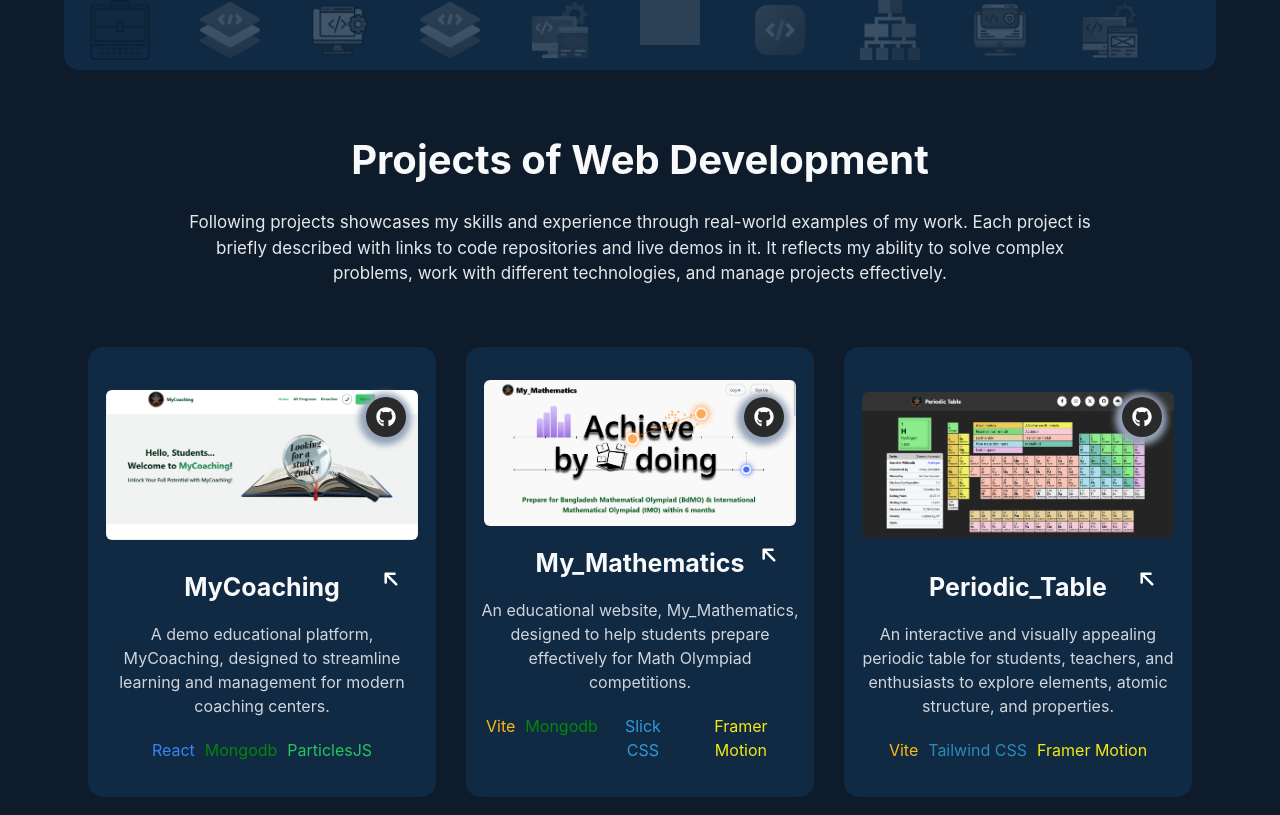
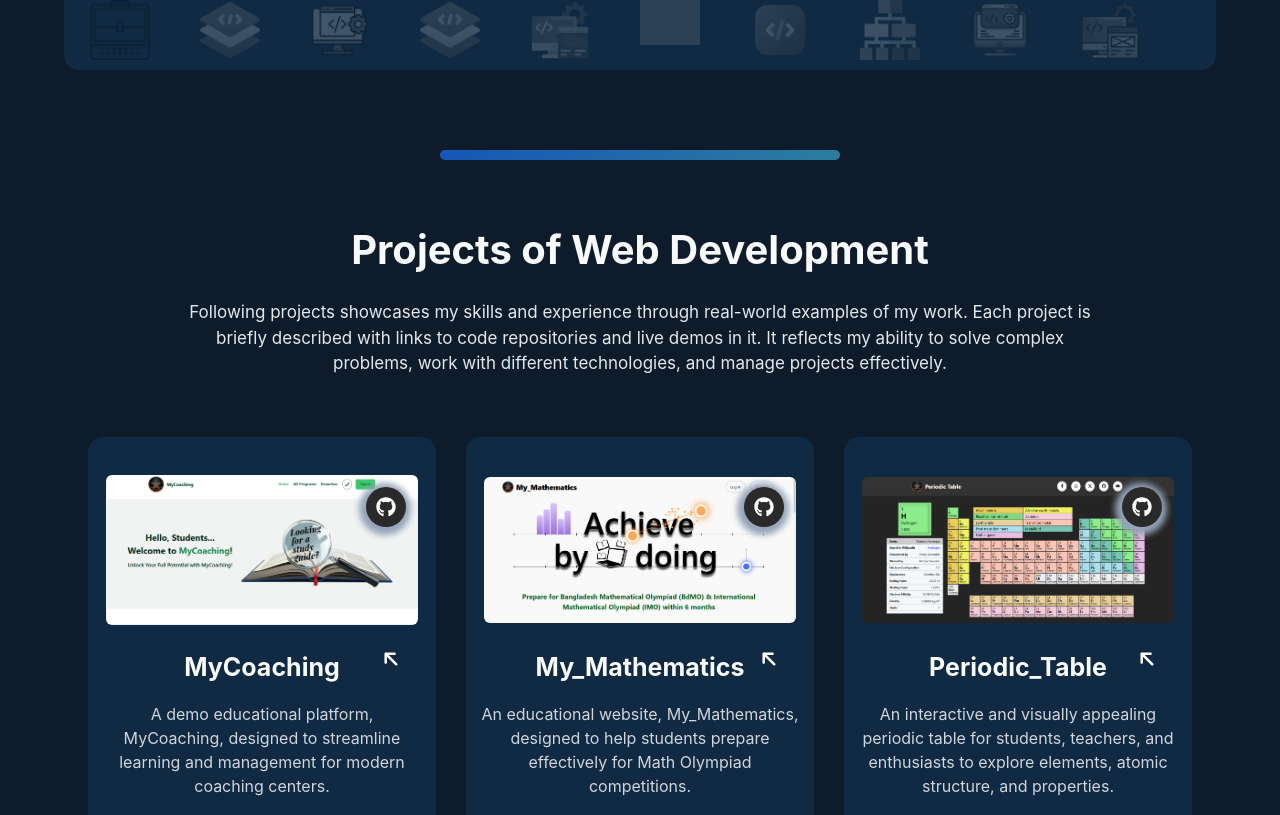
Before and after one commit to Shreyan1729/Beginners, a React (Vite) app: page /projects/web-development in a window 1280 px wide. Shown: the part 445-1260 px from the top of the page. Built offline with nearby package versions, Linux system fonts and the light colour scheme; grey boxes are pictures that could not be loaded.

Commit message:
19th commit

```diff
--- a/src/App.jsx
+++ b/src/App.jsx
@@ -16,6 +16,7 @@ import Conditions from "./components/Conditions";
 import Privacy from "./components/Privacy";
 import Error from "./components/Error";
 import Pricing from "./components/Pricing";
+
 import WebDevelopment from "./components/Projects/WebDevelopment";
 import WebDesign from "./components/Projects/WebDesign";
 import UxUiDesign from "./components/Projects/UxUiDesign";
@@ -39,6 +40,7 @@ const App = () => {
           <Route path="/terms-and-conditions" element={<Conditions />} />
           <Route path="/privacy-policy" element={<Privacy />} />
           <Route path="/pricing" element={<Pricing />} />
+
           <Route path="projects" element={<CoursesLayout />}>
             <Route index element={<Projects />} />
             <Route path="web-development" element={<WebDevelopment />} />
--- a/src/assets/Elements.js
+++ b/src/assets/Elements.js
@@ -12,7 +12,7 @@ export const ProjectDetails = [
     url: "https://my-coaching.vercel.app",
     description:
       "A demo educational platform, MyCoaching, designed to streamline learning and management for modern coaching centers.",
-    frameWorks: ["React", "Mongodb", "ParticlesJS"],
+    frameWorks: ["Frontend", "Backend", "Database"],
   },
   {
     name: "My_Mathematics",
@@ -21,7 +21,7 @@ export const ProjectDetails = [
     url: null,
     description:
       "An educational website, My_Mathematics, designed to help students prepare effectively for Math Olympiad competitions.",
-    frameWorks: ["Vite", "Mongodb", "Slick CSS", "Framer Motion"],
+    frameWorks: ["Frontend", "Database", "UX/UI"],
   },
   {
     name: "Periodic_Table",
@@ -29,7 +29,7 @@ export const ProjectDetails = [
     url: "https://periodic-table-ebon.vercel.app",
     description:
       "An interactive and visually appealing periodic table for students, teachers, and enthusiasts to explore elements, atomic structure, and properties.",
-    frameWorks: ["Vite", "Tailwind CSS", "Framer Motion"],
+    frameWorks: ["Frontend", "API"],
   },
 ];
 
--- a/src/components/Error.jsx
+++ b/src/components/Error.jsx
@@ -4,14 +4,29 @@ import { motion } from "motion/react";
 import { pageTransition } from "./../assets/Elements";
 
 import { Helmet } from "react-helmet";
+import { Link } from "react-router-dom";
 
 const Error = () => {
   return (
-    <motion.div {...pageTransition}>
+    <motion.div
+      {...pageTransition}
+      className="text-center h-[70vh] flex flex-col gap-[40px] justify-center items-center"
+    >
       <Helmet>
-        <title>Team Beginners | 404 - page not found</title>
+        <title>404 - page not found</title>
       </Helmet>
-      Error
+
+      <h1 className="text-[50px] font-bold">Oops! Page not found</h1>
+      <p className="text-[20px] text-gray-400">
+        The requested page could not be found. It may have been deleted, moved,
+        or is temporarily inaccessible.
+      </p>
+      <Link
+        to="/"
+        className="text-[20px] bg-teal-800 w-[200px] h-[60px] flex justify-center items-center rounded-[65px] hover:bg-[#2fa4d8] hover:text-[black] font-[600] duration-[0.3s]"
+      >
+        Go to Home
+      </Link>
     </motion.div>
   );
 };
--- a/src/components/Experiences.jsx
+++ b/src/components/Experiences.jsx
@@ -6,12 +6,25 @@ import { Helmet } from "react-helmet";
 
 const Experiences = () => {
   return (
-    <motion.div {...pageTransition}>
+    <>
       <Helmet>
         <title>Team Beginners | Experiences</title>
       </Helmet>
-      Experiences
-    </motion.div>
+
+      <motion.div
+        {...pageTransition}
+        className="flex flex-col justify-center items-center"
+      >
+        <h1 className="text-center text-[40px] font-bold">Our Experiences</h1>
+
+        <div className="webDevelopment">
+          <h2>Web Development</h2>
+          <div className="grid">
+
+          </div>
+        </div>
+      </motion.div>
+    </>
   );
 };
 
--- a/src/components/Footer.jsx
+++ b/src/components/Footer.jsx
@@ -6,15 +6,19 @@ const Footer = () => {
   const links = [
     {
       name: "Web Development",
+      href: "/projects/web-development",
     },
     {
       name: "App Development",
+      href: "/projects/app-development",
     },
     {
       name: "UX/UI Design",
+      href: "/projects/ux-ui-design",
     },
     {
       name: "Web Design",
+      href: "/projects/web-design",
     },
   ];
 
@@ -63,7 +67,10 @@ const Footer = () => {
             <ul>
               {links.map((link) => (
                 <li className="!mt-[7px] !mb-[7px]" key={link.name}>
-                  <Link className="text-[17px] cursor-pointer hover:text-blue-300">
+                  <Link
+                    className="text-[17px] cursor-pointer hover:text-blue-300"
+                    to={link.href}
+                  >
                     {link.name}
                   </Link>
                 </li>
--- a/src/components/Navbar.jsx
+++ b/src/components/Navbar.jsx
@@ -16,10 +16,10 @@ const Navbar = () => {
       name: "Experiences",
       href: "/experiences",
     },
-    {
-      name: "Pricing",
-      href: "/pricing",
-    },
+    // {
+    //   name: "Pricing",
+    //   href: "/pricing",
+    // },
     {
       name: "Contact Us",
       href: "/contact",
--- a/src/components/Projects/AppDevelopment.jsx
+++ b/src/components/Projects/AppDevelopment.jsx
@@ -1,7 +1,9 @@
 import React from "react";
+import { motion } from "motion/react";
+import { pageTransition } from "../../assets/Elements";
 
 const AppDevelopment = () => {
-  return <div>AppDevelopment</div>;
+  return <motion.div {...pageTransition}>AppDevelopment</motion.div>;
 };
 
 export default AppDevelopment;
--- a/src/components/Projects/UxUiDesign.jsx
+++ b/src/components/Projects/UxUiDesign.jsx
@@ -1,9 +1,9 @@
-import React from 'react'
+import React from "react";
+import { motion } from "motion/react";
+import { pageTransition } from "../../assets/Elements";
 
 const UxUiDesign = () => {
-  return (
-    <div>UxUiDesign</div>
-  )
-}
+  return <motion.div {...pageTransition}>UxUiDesign</motion.div>;
+};
 
-export default UxUiDesign
+export default UxUiDesign;
--- a/src/components/Projects/WebDesign.jsx
+++ b/src/components/Projects/WebDesign.jsx
@@ -1,7 +1,9 @@
 import React from "react";
+import { motion } from "motion/react";
+import { pageTransition } from "../../assets/Elements";
 
 const WebDesign = () => {
-  return <div>WebDesign</div>;
+  return <motion.div {...pageTransition}>WebDesign</motion.div>;
 };
 
 export default WebDesign;
--- a/src/components/Projects/WebDevelopment.jsx
+++ b/src/components/Projects/WebDevelopment.jsx
@@ -2,6 +2,7 @@ import React from "react";
 import * as Icons from "../../assets/WebDevelopment/WebDevelopment";
 import Typed from "typed.js";
 import {
+  fadeIn,
   pageTransition,
   ProjectDetails,
   ProjectsInfoWebDevelop,
@@ -54,7 +55,12 @@ const WebDevelopment = () => {
       </Helmet>
 
       <motion.main {...pageTransition} className="ProjectsWebDevelopment">
-        <div className="grid">
+        <motion.div
+          variants={fadeIn("left", 0)}
+          initial="hidden"
+          whileInView={"show"}
+          className="grid"
+        >
           {randomIcons.map((icon, index) => (
             <div className="image-div" key={index}>
               <img
@@ -71,7 +77,9 @@ const WebDevelopment = () => {
               <b> Projects Name :</b> <span ref={el} />
             </p>
           </div>
-        </div>
+        </motion.div>
+
+        <hr className="!mt-[80px]" />
 
         <section id="projects" className="flex items-center">
           <h1 className="text-[40px] font-bold">Projects of Web Development</h1>
@@ -85,7 +93,10 @@ const WebDevelopment = () => {
 
           <main style={{ "--quantity": ProjectDetails.length }}>
             {ProjectDetails.map((project, index) => (
-              <div
+              <motion.div
+                variants={fadeIn("up", `0.${index}`)}
+                initial="hidden"
+                whileInView={"show"}
                 className="project bg-(--color-dark-green)"
                 key={project.url}
               >
@@ -106,12 +117,15 @@ const WebDevelopment = () => {
                 <p className="text-left text-gray-300">{project.description}</p>
                 <ul>
                   {project.frameWorks.map((frameWork) => (
-                    <li key={frameWork} className={frameWork}>
+                    <li
+                      key={frameWork}
+                      className="bg-sky-900 rounded-[50px] !pl-[20px] !pr-[20px] !pt-[5px] !pb-[5px]"
+                    >
                       {frameWork}
                     </li>
                   ))}
                 </ul>
-              </div>
+              </motion.div>
             ))}
           </main>
         </section>
```
